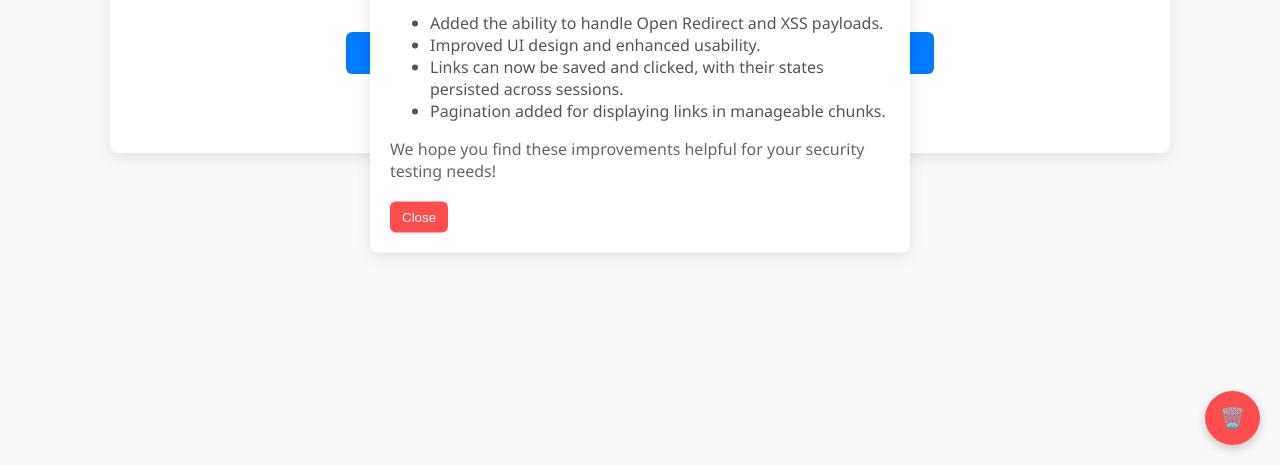
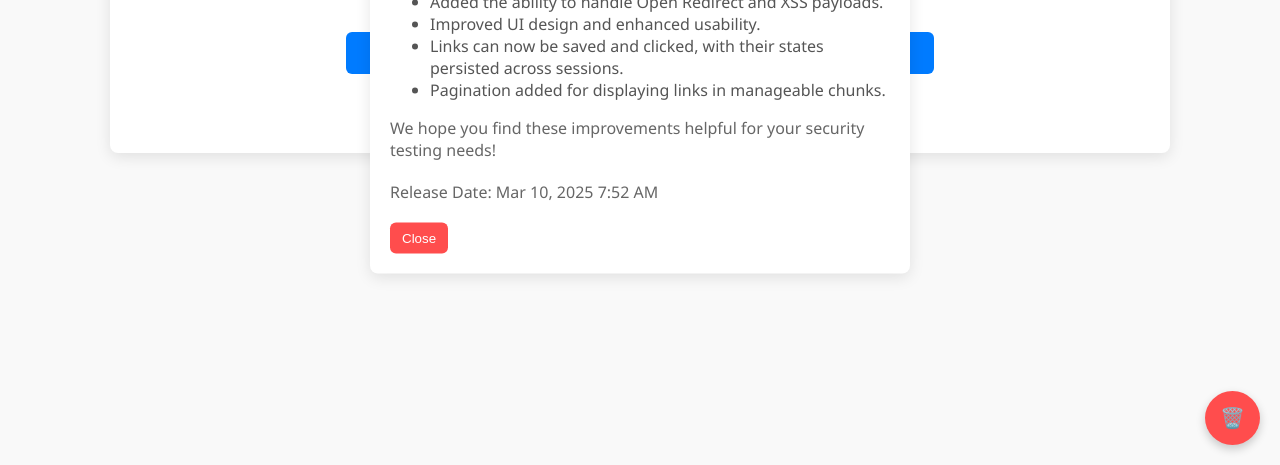
Before and after one commit to tooln/RedirectLinkTester, a plain HTML site: page index.html in a window 1280 px wide. Both pictures are taken after a click on the element "2.0". Shown: the part 335-800 px from the top of the page. Drawn offline with Linux system fonts and the light colour scheme.

Commit message:
Update index.html

```diff
--- a/index.html
+++ b/index.html
@@ -222,6 +222,7 @@
                 <li>Pagination added for displaying links in manageable chunks.</li>
             </ul>
             <p>We hope you find these improvements helpful for your security testing needs!</p>
+            <p> Release Date: Mar 10, 2025 7:52 AM</p>
         </div>
         <button class="close-btn" onclick="closeVersionPopup()">Close</button>
     </div>
```
